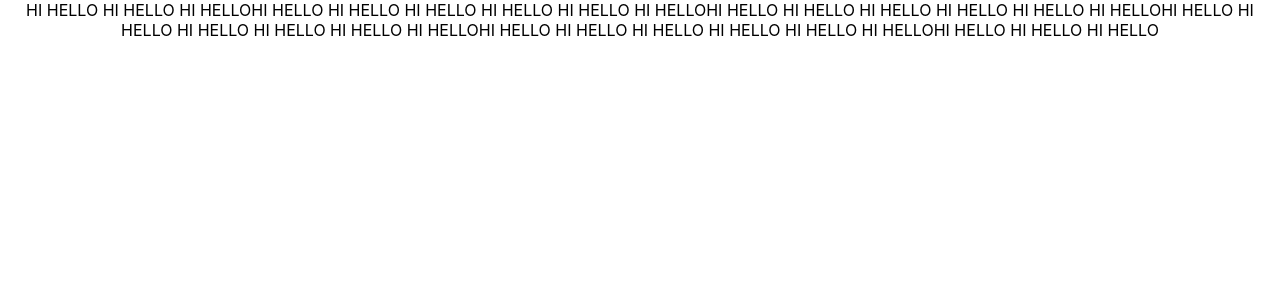
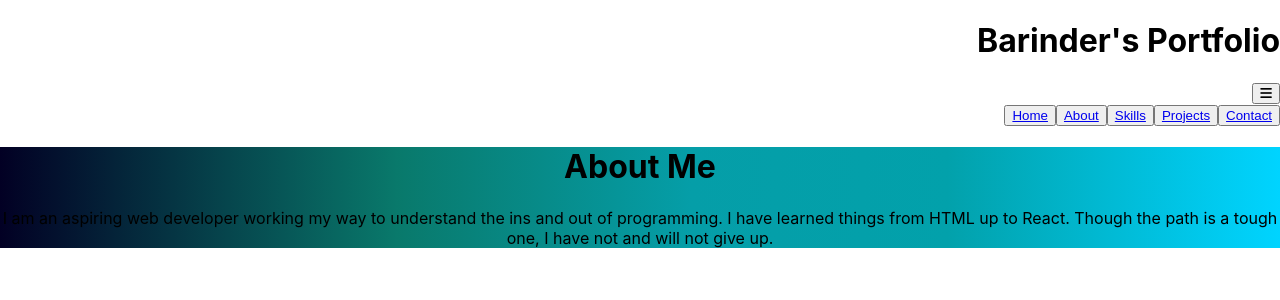
Before and after one commit to c00kamunga/Personal-Portfolio-Project, a React (Create React App) app in the folder person/: page /About in a window 1280 px wide. Shown: the top 300 px of the page. Built offline with nearby package versions, Linux system fonts and the light colour scheme.

Commit message:
rendered project list to projects page

```diff
--- a/person/package.json
+++ b/person/package.json
@@ -4,11 +4,13 @@
   "private": true,
   "dependencies": {
     "axios": "^0.19.0",
+    "bootstrap": "^4.4.1",
     "formik": "^2.0.6",
     "react": "^16.12.0",
     "react-dom": "^16.12.0",
     "react-router-dom": "^5.1.2",
     "react-scripts": "3.2.0",
+    "reactstrap": "^8.1.1",
     "styled-components": "^4.4.1",
     "yup": "^0.27.0"
   },
--- a/person/public/index.html
+++ b/person/public/index.html
@@ -10,6 +10,7 @@
       name="description"
       content="Web site created using create-react-app"
     />
+    <script src="https://kit.fontawesome.com/ef57ef351f.js" crossorigin="anonymous"></script>
     <link rel="apple-touch-icon" href="logo192.png" />
     <!--
       manifest.json provides metadata used when your web app is installed on a
--- a/person/src/App.js
+++ b/person/src/App.js
@@ -7,6 +7,7 @@ import Skills from './Components/Skills';
 import Projects from './Components/Projects';
 import Contact from './Components/Contact';
 import { Route } from 'react-router-dom';
+import Navigation from './Components/Navigation'
 
 
 
@@ -18,12 +19,13 @@ import { Route } from 'react-router-dom';
 function App() {
   return (
     <div className="App">
-      <Route path='/Main' component={Main}/>
-      <Route path='/Home' component={Home}/>
-      <Route path='/About' component={About}/>
-      <Route path='/Skills' component={Skills}/>
-      <Route path='/Projects' component={Projects}/>
-      <Route path='/Contact' component={Contact}/>
+      <Navigation />
+      <Route path='/Main' component={Main} />
+      <Route path='/Home' component={Home} />
+      <Route path='/About' component={About} />
+      <Route path='/Skills' component={Skills} />
+      <Route path='/Projects' render={(props) => (<Projects{...props} />)} />
+      <Route path='/Contact' component={Contact} />
     </div>
   );
 }
--- a/person/src/Components/About.js
+++ b/person/src/Components/About.js
@@ -1,13 +1,28 @@
 import React from 'react'
+import styled from 'styled-components'
+
+
+
+const StyledAbout = styled.div`
+background-color: top: 0; left: 0; bottom: 0; right: 0;
+background: -moz-linear-gradient(90deg, rgba(2,0,36,1) 0%, rgba(9,121,107,1) 31%, rgba(5,158,168,1) 54%, rgba(2,161,171,1) 74%, rgba(0,212,255,1) 100%);
+background: -webkit-linear-gradient(90deg, rgba(2,0,36,1) 0%, rgba(9,121,107,1) 31%, rgba(5,158,168,1) 54%, rgba(2,161,171,1) 74%, rgba(0,212,255,1) 100%);
+background: linear-gradient(90deg, rgba(2,0,36,1) 0%, rgba(9,121,107,1) 31%, rgba(5,158,168,1) 54%, rgba(2,161,171,1) 74%, rgba(0,212,255,1) 100%);
+filter: progid:DXImageTransform.Microsoft.gradient(startColorstr="#020024",endColorstr="#00d4ff",GradientType=1);
+
+`
+
+
 
 export default function About() {
     return (
-        <div>
-            HI HELLO HI HELLO HI HELLOHI HELLO HI HELLO HI HELLO
-            HI HELLO HI HELLO HI HELLOHI HELLO HI HELLO HI HELLO
-            HI HELLO HI HELLO HI HELLOHI HELLO HI HELLO HI HELLO
-            HI HELLO HI HELLO HI HELLOHI HELLO HI HELLO HI HELLO
-            HI HELLO HI HELLO HI HELLOHI HELLO HI HELLO HI HELLO
-        </div>
+        <StyledAbout>
+            <h1>About Me</h1>
+            <p>
+                I am an aspiring web developer working my way to understand the ins and out of programming.
+                I have learned things from HTML up to React. Though the path is a tough one, I have not and will
+                not give up.
+            </p>
+        </StyledAbout>
     )
 }
--- a/person/src/Components/Navigation.js
+++ b/person/src/Components/Navigation.js
@@ -1,14 +1,39 @@
-import React from 'react'
+import React, { useState } from 'react'
 import { Link } from 'react-router-dom';
+import { Dropdown, DropdownToggle, DropdownMenu, DropdownItem } from 'reactstrap'
+import styled from 'styled-components';
+
+
+const StyledDrop = styled.div`
+text-align: right;
+`
+
+
+
 
 export default function Navigation() {
+
+    const [open, setOpen] = useState(false)
+    function toggler() {
+        setOpen(!open)
+    }
     return (
-        <div>
-            <Link to='/Home'>Home</Link>
-            <Link to='/About'>About</Link>
-            <Link to='/Skills'>Skills</Link>
-            <Link to='/Projects'>Projects</Link>
-            <Link to='/Contact'>Contact</Link>
-        </div>
+        <StyledDrop>
+            <h1>Barinder's Portfolio</h1>
+            <Dropdown direction="left" isOpen={open} toggle={toggler}>
+                <DropdownToggle className="theButton">
+                    <i className="fas fa-bars burgerMenu"></i>
+                </DropdownToggle>
+                <DropdownMenu className="DropdownMenu">
+                    <DropdownItem divider />
+                    <DropdownItem><Link to="Home"><div>Home</div></Link></DropdownItem>
+                    <DropdownItem><Link to="About"><div>About</div></Link></DropdownItem>
+                    <DropdownItem><Link to="Skills"><div>Skills</div></Link></DropdownItem>
+                    <DropdownItem><Link to="Projects"><div>Projects</div></Link></DropdownItem>
+                    <DropdownItem><Link to="Contact"><div>Contact</div></Link></DropdownItem>
+                </DropdownMenu>
+            </Dropdown>
+        </StyledDrop>
+
     )
 }
--- a/person/src/Components/ProjectCards.js
+++ b/person/src/Components/ProjectCards.js
@@ -6,7 +6,7 @@ import React from 'react'
 
 
 
-export default function ProjectCards() {
+export default function ProjectCards(props) {
     return (
         <div>
 
--- a/person/src/Components/Projects.js
+++ b/person/src/Components/Projects.js
@@ -4,24 +4,35 @@ import axios from 'axios';
 
 
 export default function Projects(props) {
-    const [projects, setProjects] = useState({});
+    const [projects, setProjects] = useState([]);
 
     useEffect(() => {
+        const getProjects = () => {
+
             axios
                 .get('https://api.github.com/users/c00kamunga/repos')
                 .then(response => {
-                console.log(response)
+                    console.log(response.data)
+                    setProjects(response.data)
                 })
                 .catch(error => {
                     console.error(error)
                 });
+        }
+        getProjects()
     }, [])
 
 
 
     return (
-        <div>
+        <>
+            <h1>Projects List</h1>
+            {
+                projects.map((proj) => {
+                    return <h1>{proj.name}</h1>
+                })
 
-        </div>
+            }
+        </>
     )
 }
```
Also changed, not shown: 1 other file (tests, documents, lock files or other folders). Lines whose indentation alone changed are shown as unchanged.
